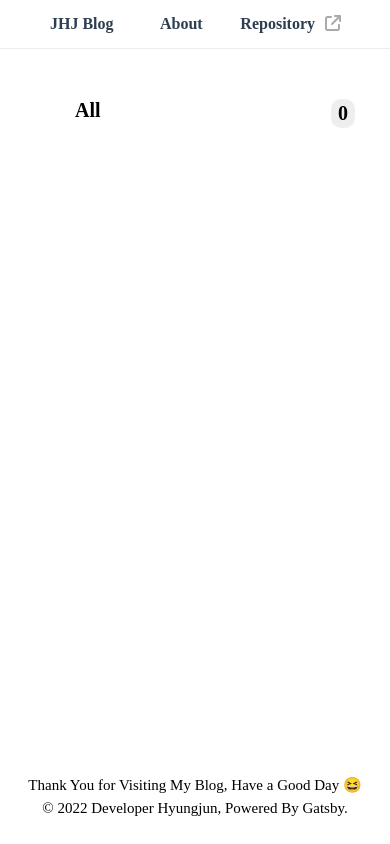
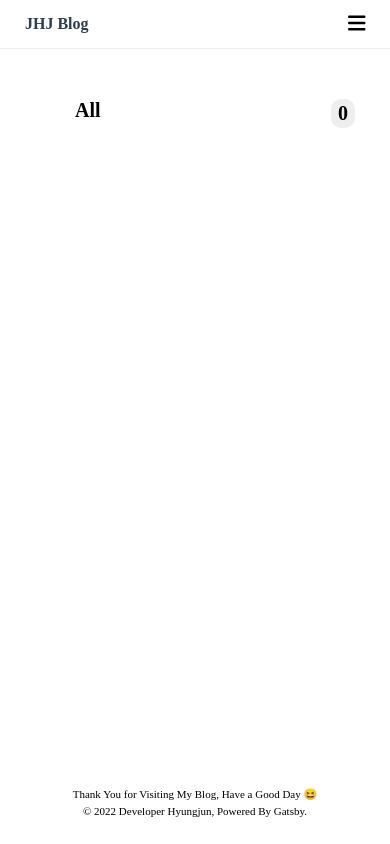
Before and after one commit to HyungjunJeon/HyungjunJeon-gitbub.io, a Gatsby site: page / in a window 390 px wide. Built offline with nearby package versions, Linux system fonts and the light colour scheme; Gatsby itself is replaced by a stand-in of ours; a web font is replaced by a local one.

Commit message:
Implementing header component and footer component mobile design

```diff
--- a/src/components/Common/Footer.tsx
+++ b/src/components/Common/Footer.tsx
@@ -13,6 +13,10 @@ const FooterWrapper = styled.div`
 
 const FooterText = styled.p`
   font-size: 15px;
+
+  @media (max-width: 768px) {
+    font-size: 11px;
+  }
 `
 
 const Footer: FunctionComponent = function () {
--- a/src/components/Common/Header.tsx
+++ b/src/components/Common/Header.tsx
@@ -2,7 +2,10 @@ import React, { FunctionComponent } from 'react'
 import styled from '@emotion/styled'
 import { Link } from 'gatsby'
 import { FontAwesomeIcon } from '@fortawesome/react-fontawesome'
-import { faArrowUpRightFromSquare } from '@fortawesome/free-solid-svg-icons'
+import {
+  faArrowUpRightFromSquare,
+  faBars,
+} from '@fortawesome/free-solid-svg-icons'
 
 const HeaderWrapper = styled.div`
   display: flex;
@@ -11,11 +14,19 @@ const HeaderWrapper = styled.div`
   padding: 0 50px;
   line-height: 3;
   border-bottom: 1px solid #eaecef;
+
+  @media (max-width: 768px) {
+    padding: 0 25px;
+  }
 `
 const HeaderNavWrapper = styled.div`
   width: 180px;
   display: flex;
   justify-content: space-between;
+
+  @media (max-width: 768px) {
+    display: none;
+  }
 `
 const HeaderLink = styled(Link)`
   font-weight: 600;
@@ -28,6 +39,16 @@ const ExternalLinkIcon = styled.div`
   height: 15px;
   color: #aaa;
   margin-left: 10px;
+`
+const MobileMenuButton = styled.button`
+  display: none;
+  font-size: 20px;
+  background: transparent;
+  border: none;
+
+  @media (max-width: 768px) {
+    display: inline-block;
+  }
 `
 
 const Header: FunctionComponent = function () {
@@ -46,6 +67,9 @@ const Header: FunctionComponent = function () {
           </ExternalLinkIcon>
         </HeaderLink>
       </HeaderNavWrapper>
+      <MobileMenuButton>
+        <FontAwesomeIcon icon={faBars} />
+      </MobileMenuButton>
     </HeaderWrapper>
   )
 }
```
